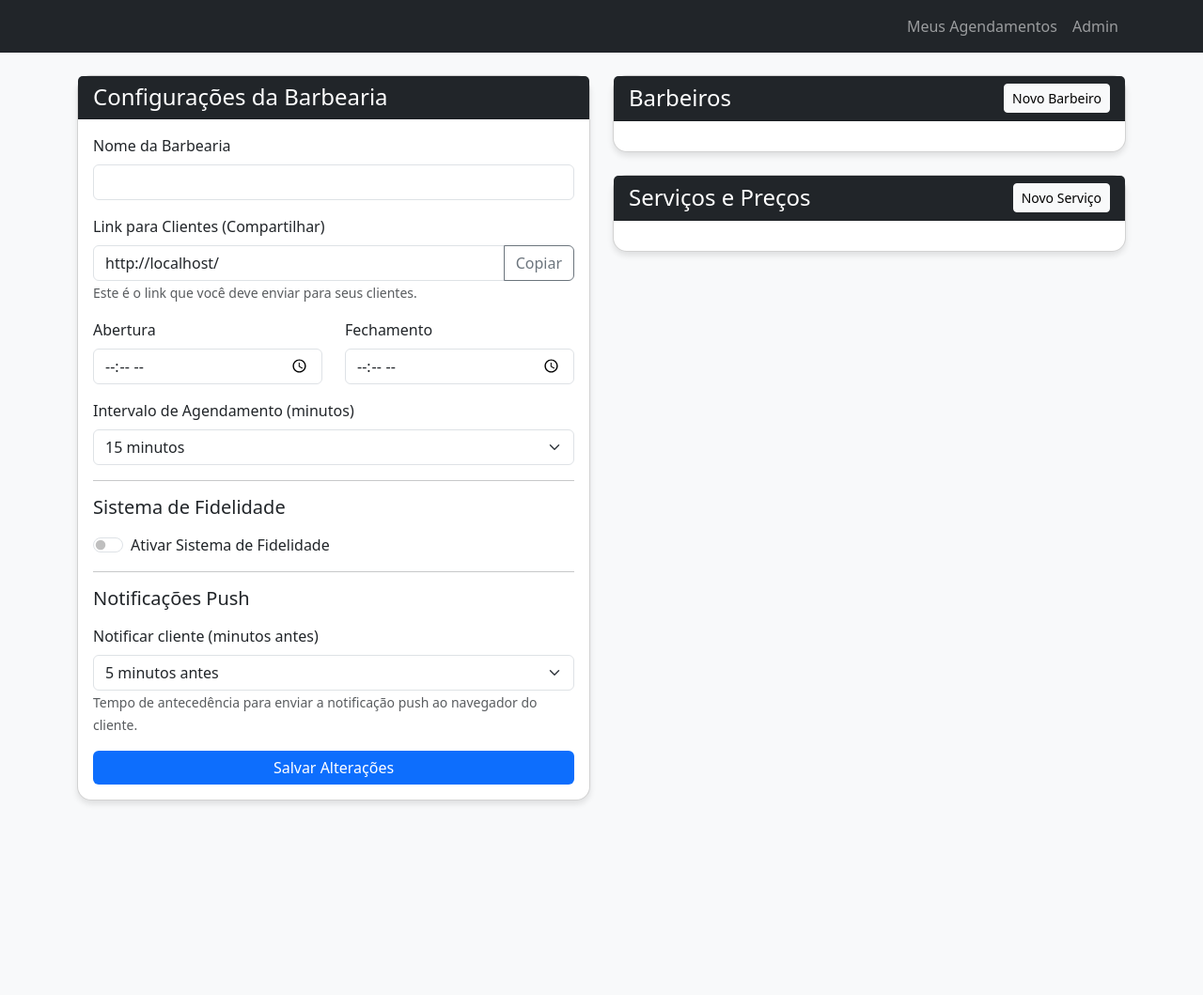
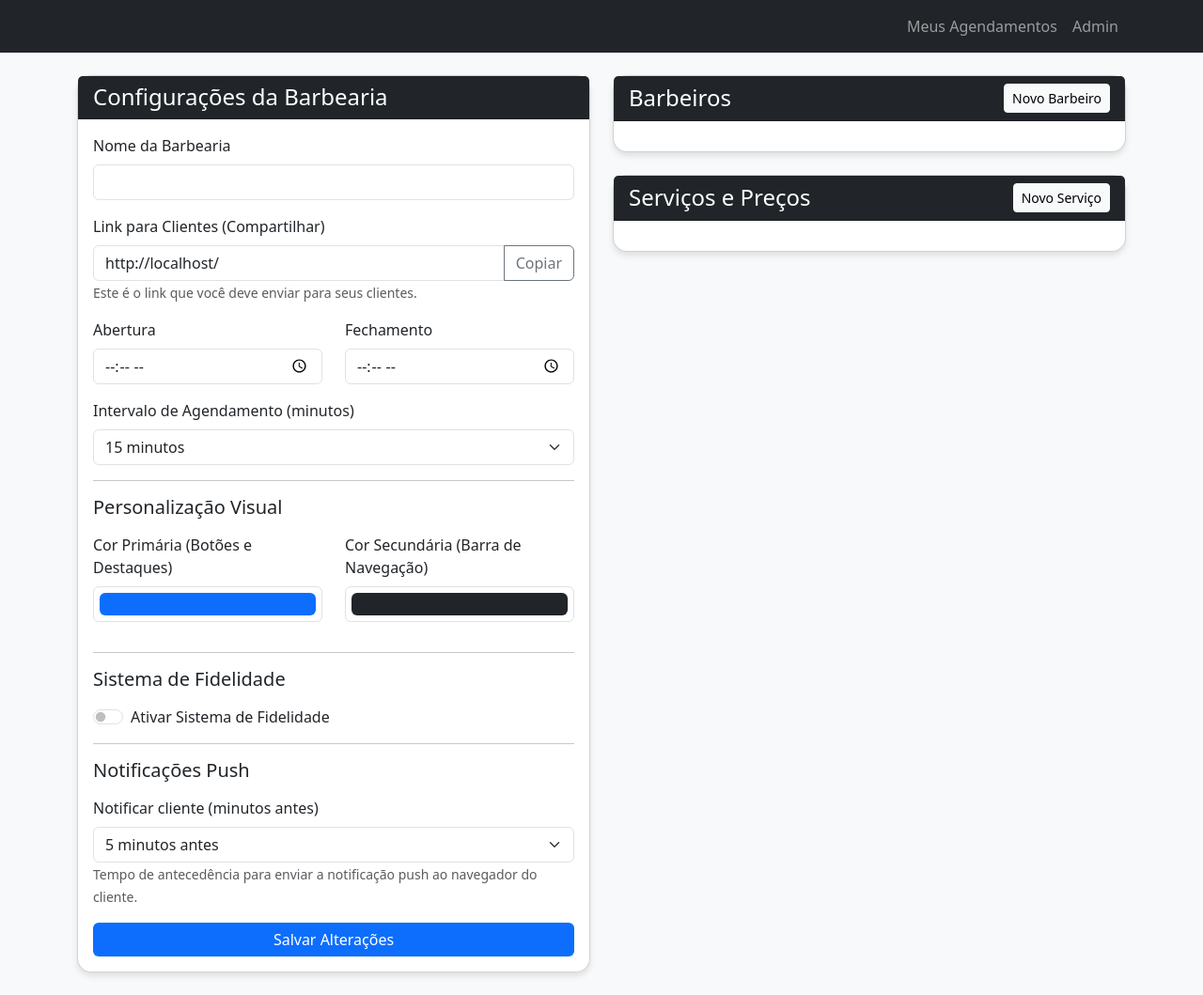
Before and after one commit to juliomtv/TMNT-Solu-oes-tecnologicas, a Flask app: template barbearia_system/templates/configuracoes.html in a window 1280 px wide. Shown: the whole page at 94% size. Before the commit the page ends 856 px from the top, so only its background shows below. Run offline with Flask 3, Linux system fonts and the light colour scheme; the template is opened without the code that fills it, so the values that code supplies are empty.

Commit message:
Feature: Allow admins to customize site colors in settings

```diff
--- a/barbearia_system/app.py
+++ b/barbearia_system/app.py
@@ -80,6 +80,8 @@ class Configuracao(db.Model):
     fidelidade_ativa = db.Column(db.Boolean, default=True)
     fidelidade_cortes_necessarios = db.Column(db.Integer, default=10)
     notificacao_minutos = db.Column(db.Integer, default=15)
+    cor_primaria = db.Column(db.String(7), default='#0d6efd')
+    cor_secundaria = db.Column(db.String(7), default='#212529')
     ativo = db.Column(db.Boolean, default=True)
 
     usuarios = db.relationship('Usuario', backref='barbearia', lazy=True, cascade="all, delete-orphan")
@@ -434,6 +436,8 @@ def configuracoes():
         g.tenant.nome_barbearia = title_case(request.form.get('nome_barbearia'))
         g.tenant.horario_abertura = request.form.get('horario_abertura')
         g.tenant.horario_fechamento = request.form.get('horario_fechamento')
+        g.tenant.cor_primaria = request.form.get('cor_primaria')
+        g.tenant.cor_secundaria = request.form.get('cor_secundaria')
         db.session.commit()
         flash('Configurações atualizadas!', 'success')
     servicos = Servico.query.filter_by(barbearia_id=g.tenant.id).all()
--- a/barbearia_system/templates/base.html
+++ b/barbearia_system/templates/base.html
@@ -8,10 +8,19 @@
     <!-- Bootstrap para o design responsivo -->
     <link href="https://cdn.jsdelivr.net/npm/bootstrap@5.3.0/dist/css/bootstrap.min.css" rel="stylesheet">
     <style>
+        :root {
+            --cor-primaria: {{ config.cor_primaria or '#0d6efd' }};
+            --cor-secundaria: {{ config.cor_secundaria or '#212529' }};
+        }
         body { background-color: #f8f9fa; }
-        .navbar { background-color: #212529; }
+        .navbar { background-color: var(--cor-secundaria) !important; }
         .card { border-radius: 15px; box-shadow: 0 4px 6px rgba(0,0,0,0.1); }
-        .btn-primary { background-color: #0d6efd; border: none; }
+        .btn-primary { background-color: var(--cor-primaria) !important; border: none; }
+        .btn-outline-primary { color: var(--cor-primaria) !important; border-color: var(--cor-primaria) !important; }
+        .btn-outline-primary:hover { background-color: var(--cor-primaria) !important; color: white !important; }
+        .text-primary { color: var(--cor-primaria) !important; }
+        .bg-primary { background-color: var(--cor-primaria) !important; }
+        .badge.bg-primary { background-color: var(--cor-primaria) !important; }
     </style>
 </head>
 <body>
--- a/barbearia_system/templates/configuracoes.html
+++ b/barbearia_system/templates/configuracoes.html
@@ -39,6 +39,19 @@
                             <option value="45" {% if config.intervalo_minutos == 45 %}selected{% endif %}>45 minutos</option>
                             <option value="60" {% if config.intervalo_minutos == 60 %}selected{% endif %}>1 hora</option>
                         </select>
+                    </div>
+
+                    <hr>
+                    <h5 class="mb-3">Personalização Visual</h5>
+                    <div class="row">
+                        <div class="col-md-6 mb-3">
+                            <label class="form-label">Cor Primária (Botões e Destaques)</label>
+                            <input type="color" name="cor_primaria" class="form-control form-control-color w-100" value="{{ config.cor_primaria or '#0d6efd' }}">
+                        </div>
+                        <div class="col-md-6 mb-3">
+                            <label class="form-label">Cor Secundária (Barra de Navegação)</label>
+                            <input type="color" name="cor_secundaria" class="form-control form-control-color w-100" value="{{ config.cor_secundaria or '#212529' }}">
+                        </div>
                     </div>
 
                     <hr>
```
